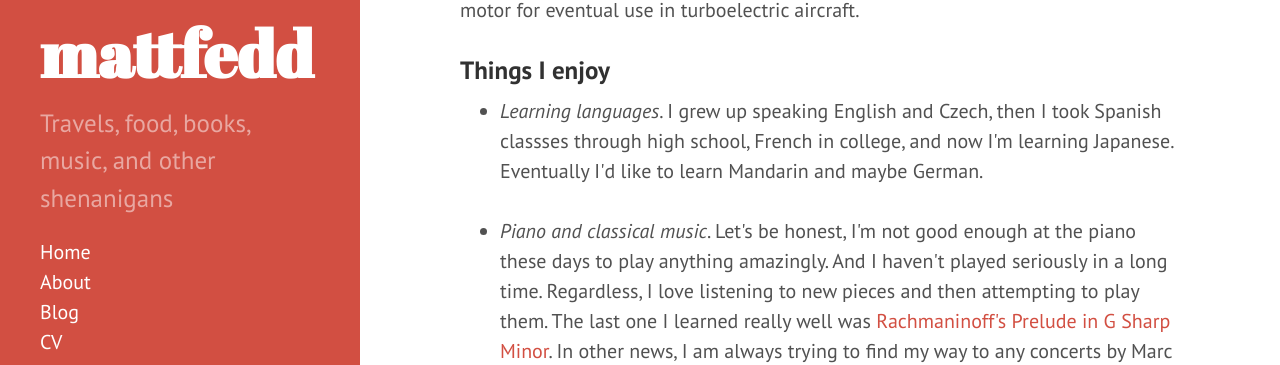
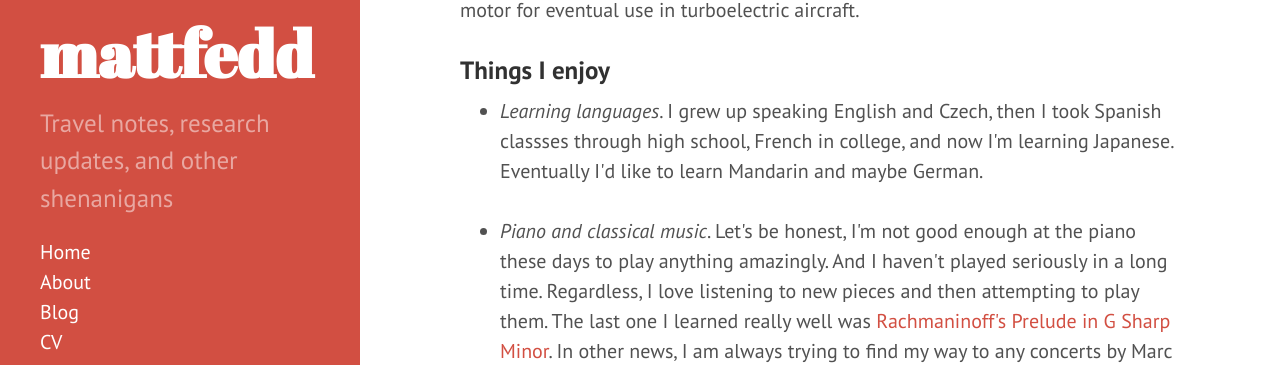
Before and after one commit to mattfedd/mattfedd.github.io, a Jekyll site: the page built from about.html, in a window 1280 px wide. Shown: the part 453-818 px from the top of the page. Built offline with Jekyll 4.4.1, drawn with Linux system fonts in a browser that asks for light colours.

Commit message:
Update _config.yml

```diff
--- a/_config.yml
+++ b/_config.yml
@@ -4,8 +4,8 @@
 highlighter: rouge
 url: http://mattfedd.github.io
 title: mattfedd
-tagline: A log of everyday life
-description: Travels, food, books, music, and other shenanigans
+tagline: Home
+description: Travel notes, research updates, and other shenanigans
 paginate: 3
 paginate_path: "/blog/page:num/"
 version: "1.0.0"
```
